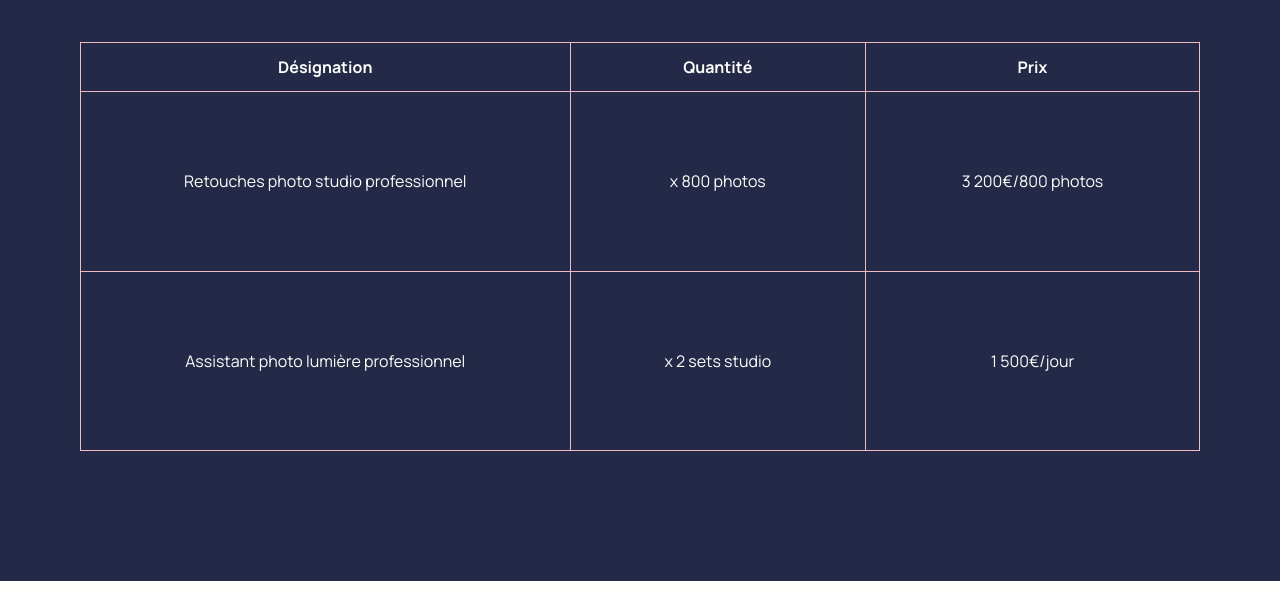
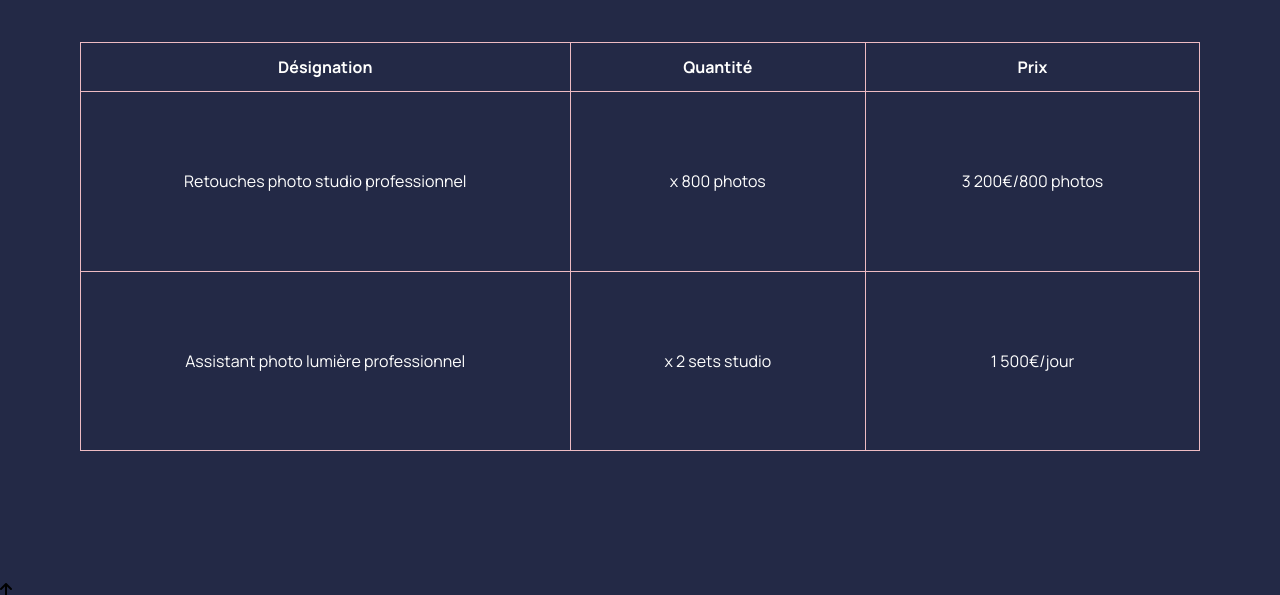
Before and after one commit to aperbet56/robbie_lens_photograph, a plain HTML site: page about.html in a window 1280 px wide. Shown: the part 1762-2357 px from the top of the page. Drawn offline with Linux system fonts and the light colour scheme.

Commit message:
Ajout de la <div> ayant la classe arrow__btn

```diff
--- a/about.html
+++ b/about.html
@@ -148,6 +148,9 @@
           </tbody>
         </table>
       </section>
+      <div class="arrow__btn">
+        <i class="fa-solid fa-arrow-up"></i>
+      </div>
     </main>
     <footer>
       <a href="index.html" target="_blank" class="icon__link"
```
Also changed, not shown: index.html (+3 -0 lines), portfolio.html (+3 -0 lines).
